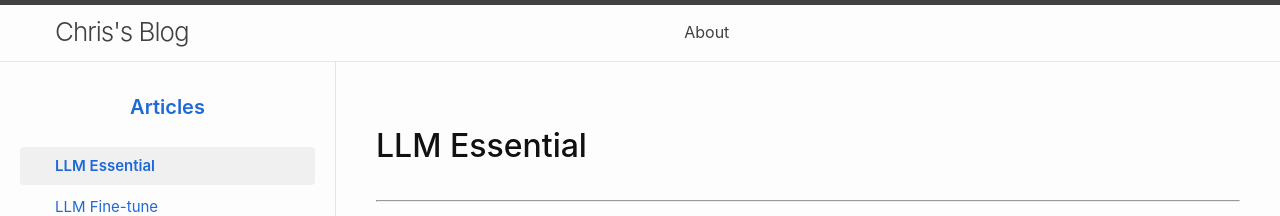
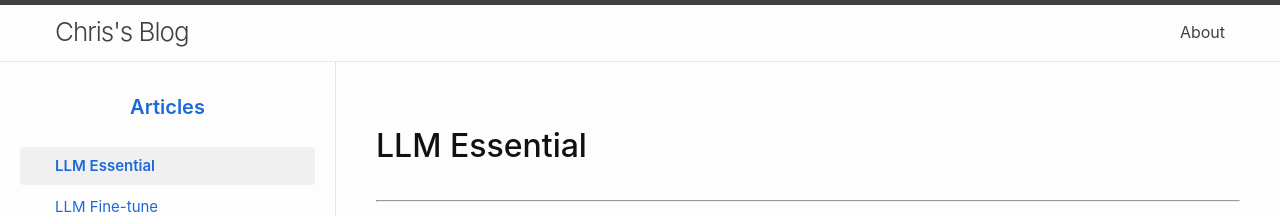
Before and after one commit to ChrisZhu2050/chriszhu2050.github.io, a Jekyll site: the page built from index.md, in a window 1280 px wide. Shown: the top 216 px of the page. Built offline with Jekyll 4.4.1, drawn with Linux system fonts in a browser that asks for light colours; nearby versions of some CDN libraries; formulas are drawn with MathJax 3.

Commit message:
Update _layout.scss

```diff
--- a/_sass/minima/_layout.scss
+++ b/_sass/minima/_layout.scss
@@ -12,15 +12,9 @@
 }
 
 .site-header > .wrapper {
-
  max-width: 100%;
  margin: 0;
  padding: 0 55px;
- display: flex;
- align-items: center;
- justify-content: space-between;
- gap: 12px;
-
 }
 
 .site-title {
@@ -31,7 +25,7 @@
   float: left;
 
   @include media-query($on-palm) {
-   padding-right: 45px;
+    padding-right: 45px;
   }
 
   &,
```
